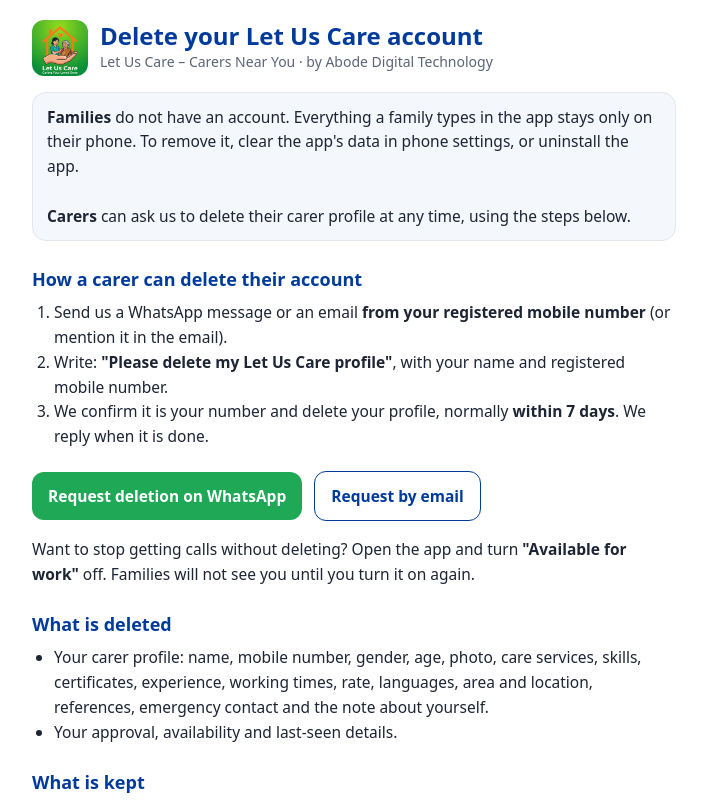
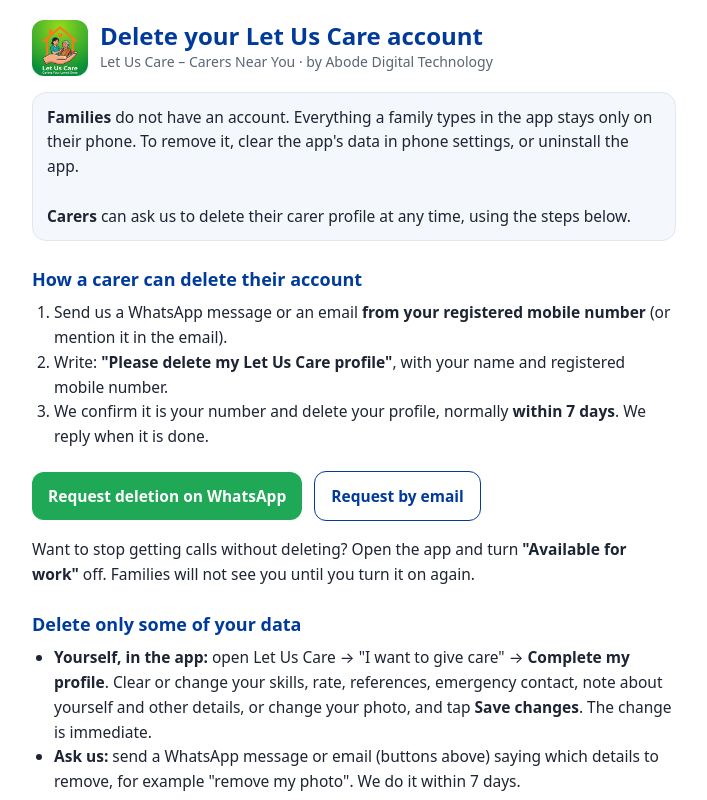
Before and after one commit to qmsmumbai-technician/letuscare-app, a plain HTML site: page delete-account.html in a window 1280 px wide. Shown: the top 800 px of the page, without its empty margins (286-993 px from the left). Drawn offline with Linux system fonts and the light colour scheme.

Commit message:
Add files via upload

```diff
--- a/delete-account.html
+++ b/delete-account.html
@@ -42,6 +42,12 @@ a{color:var(--blue)}
 </p>
 <p>Want to stop getting calls without deleting? Open the app and turn <b>"Available for work"</b> off. Families will not see you until you turn it on again.</p>
 
+<h2 id="some-data">Delete only some of your data</h2>
+<ul>
+<li><b>Yourself, in the app:</b> open Let Us Care → "I want to give care" → <b>Complete my profile</b>. Clear or change your skills, rate, references, emergency contact, note about yourself and other details, or change your photo, and tap <b>Save changes</b>. The change is immediate.</li>
+<li><b>Ask us:</b> send a WhatsApp message or email (buttons above) saying which details to remove, for example "remove my photo". We do it within 7 days.</li>
+</ul>
+
 <h2>What is deleted</h2>
 <ul>
 <li>Your carer profile: name, mobile number, gender, age, photo, care services, skills, certificates, experience, working times, rate, languages, area and location, references, emergency contact and the note about yourself.</li>
```
